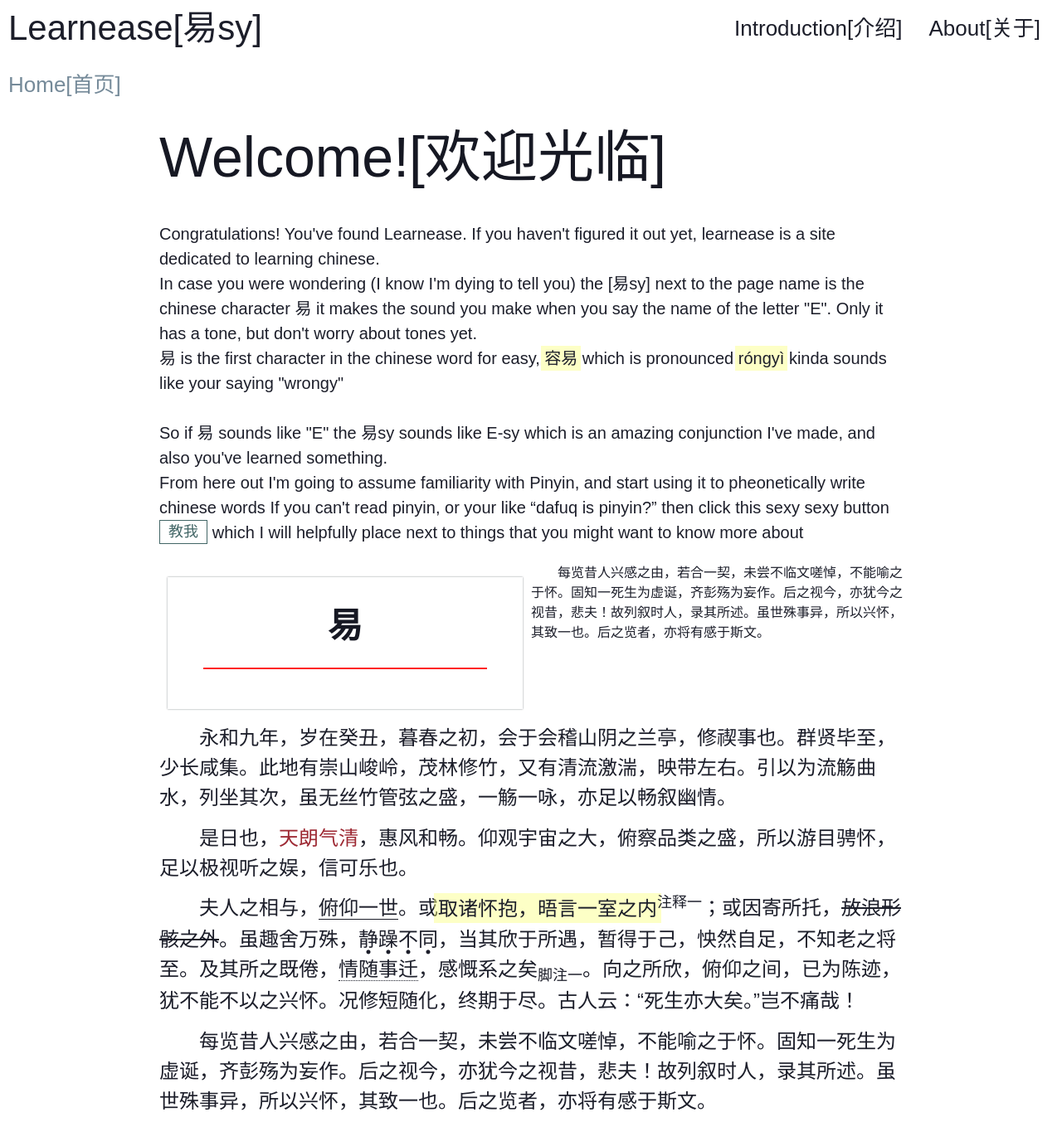
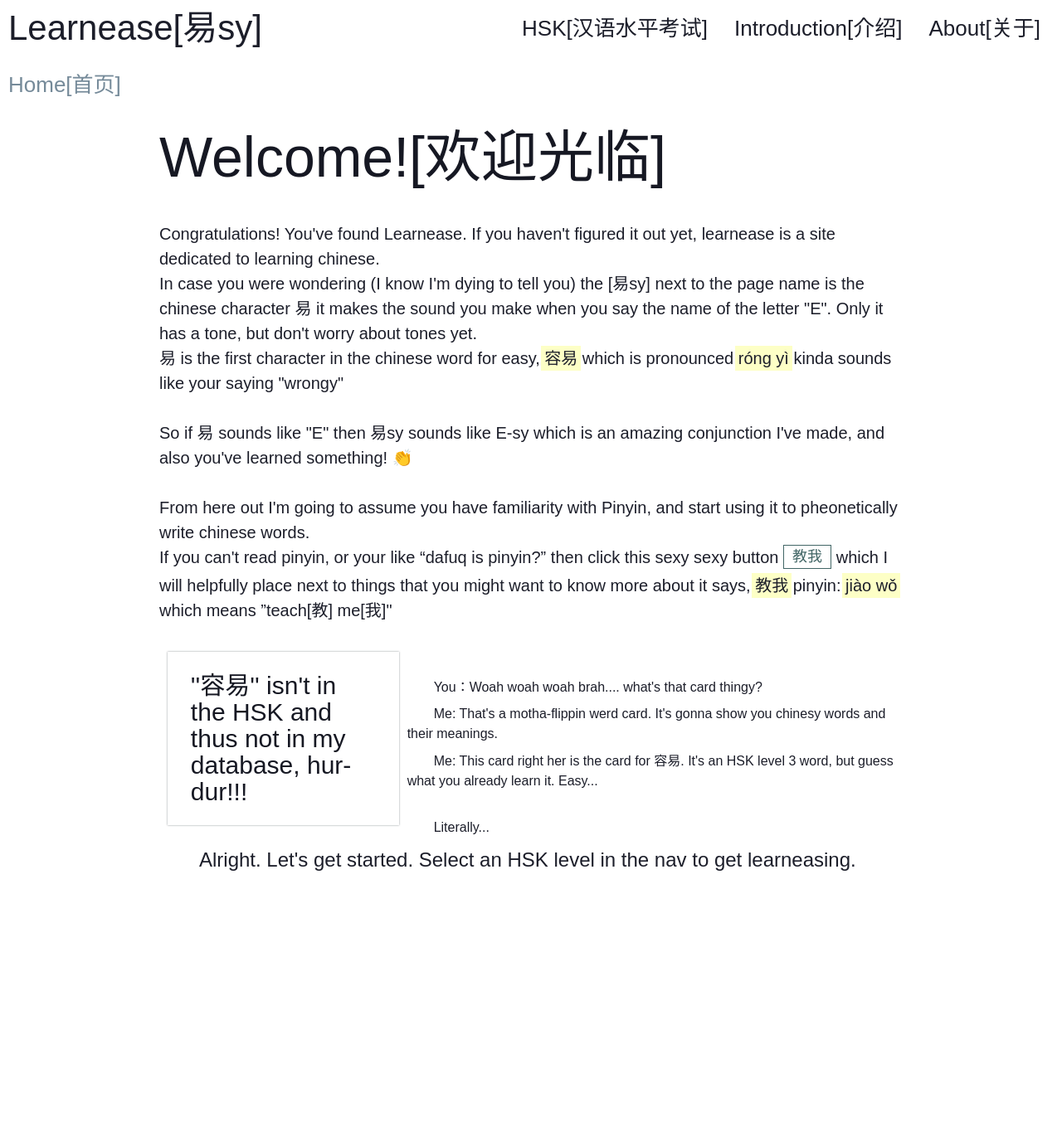
Before and after one commit to owenstranathan/Learnease, a Django app: page / in a window 1280 px wide. Shown: the whole page at 83% size. After the commit the page ends 1050 px from the top, so only its background shows below. Run offline with Django 3.2, Linux system fonts and the light colour scheme; data that the repository does not hold is empty.

Commit message:
Getting it put together

```diff
--- a/config/urls.py
+++ b/config/urls.py
@@ -22,6 +22,7 @@ from words import views as WordsViews
 
 urlpatterns = [
     url(r'^$', WordsViews.home, name="home"),
+    url(r'^pinyin/$', WordsViews.pinyin, name="pinyin"),
     url(r'^words/', include('words.urls')),
     url(r'^admin/', admin.site.urls),
 ]
--- a/templates/base.html
+++ b/templates/base.html
@@ -11,6 +11,16 @@
             <div class="col span-1-1">
                 <nav><a href="#!">Learnease[易sy]</a>
                     <ul class="right">
+                        <li class="dropdown"><a href="#">HSK[汉语水平考试]</a>
+                            <ul>
+                                <li><a href="{% url 'HSK' '1'%}">Level 1[一级]</a></li>
+                                <li><a href="{% url 'HSK' '2'%}">Level 2[二级]</a></li>
+                                <li><a href="{% url 'HSK' '3'%}">Level 3[三级]</a></li>
+                                <li><a href="{% url 'HSK' '4'%}">Level 4[四级]</a></li>
+                                <li><a href="{% url 'HSK' '5'%}">Level 5[五级]</a></li>
+                                <li><a href="{% url 'HSK' '6'%}">Level 6[六级]</a></li>
+                            </ul>
+                        </li>
                         <li class="dropdown"><a href="#!">Introduction[介绍]</a>
                             <ul>
                                 <li><a href="#">What is this[这是什么]</a></li>
--- a/templates/home.html
+++ b/templates/home.html
@@ -13,31 +13,28 @@
 <div id="paragraph">
     <article class="row">
         <p class="lead">Congratulations! You've found Learnease. If you haven't figured it out yet, learnease is a site dedicated to learning chinese.<br>
-        In case you were wondering (I know I'm dying to tell you) the [易sy] next to the page name is the chinese character 易 it makes the sound you make when you say the name of the letter "E". Only it has a tone, but don't worry about tones yet.<br>
-        易 is the first character in the chinese word for easy, <mark>容易</mark> which is pronounced <mark>róngyì</mark> kinda sounds like your saying "wrongy" <br>
+            In case you were wondering (I know I'm dying to tell you) the [易sy] next to the page name is the chinese character 易 it makes the sound you
+            make when you say the name of the letter "E". Only it has a tone, but don't worry about tones yet.<br>
+            易 is the first character in the chinese word for easy, <mark>容易</mark> which is pronounced <mark>róng yì</mark> kinda sounds like your saying "wrongy" <br>
+            <br>
+            So if 易 sounds like "E" then 易sy sounds like E-sy which is an amazing conjunction I've made, and also you've learned something! &#128079;
+            <br><br>
+            From here out I'm going to assume you have familiarity with Pinyin, and start using it to pheonetically write chinese words. <br>
+            If you can't read pinyin, or your like “dafuq is pinyin?” then click this sexy sexy button {% teach_me "pinyin" %}  which I will helpfully place next to things
+            that you might want to know more about it says, <mark>教我</mark> pinyin: <mark>jiào wǒ</mark> which means ”teach[教] me[我]" </p>
+         <div class="col span-1-3 span-tablet-vertical-1-1">
+             {% word_card "容易"%}
+         </div>
          <br>
-        So if 易 sounds like "E" the 易sy sounds like E-sy which is an amazing conjunction I've made, and also you've learned something.
-        <br>From here out I'm going to assume familiarity with Pinyin, and start using it to pheonetically write chinese words
-         If you can't read pinyin, or your like “dafuq is pinyin?” then click this sexy sexy button {% teach_me "#" %}  which I will helpfully place next to things that you might want to know more about </p>
-        <div class="col span-1-2 span-tablet-vertical-1-1">
-          <div class="doc doc-red-head">
-            <div class="doc-title">
-              <h2>易</h2>
-            </div>
-            <div class="doc-content">
-              <article>
-              </article>
-            </div>
-          </div>
-        </div>
-
-        <p>每览昔人兴感之由，若合一契，未尝不临文嗟悼，不能喻之于怀。固知一死生为虚诞，齐彭殇为妄作。后之视今，亦犹今之视昔，悲夫！故列叙时人，录其所述。虽世殊事异，所以兴怀，其致一也。后之览者，亦将有感于斯文。</p>
+         <br>
+        <p> You：Woah woah woah brah.... what's that card thingy?</p>
+        <p> Me: That's a motha-flippin werd card. It's gonna show you chinesy words and their meanings.</p>
+        <p> Me: This card right her is the card for 容易. It's an HSK level 3 word, but guess what you already learn it. Easy...</p>
+        <br>
+        <p> Literally... </p>
     </article>
     <article class="row responsive-text">
-        <p>永和九年，岁在癸丑，暮春之初，会于会稽山阴之兰亭，修禊事也。群贤毕至，少长咸集。此地有崇山峻岭，茂林修竹，又有清流激湍，映带左右。引以为流觞曲水，列坐其次，虽无丝竹管弦之盛，一觞一咏，亦足以畅叙幽情。</p>
-        <p>是日也，<a href="#">天朗气清</a>，惠风和畅。仰观宇宙之大，俯察品类之盛，所以游目骋怀，足以极视听之娱，信可乐也。</p>
-        <p>夫人之相与，<u>俯仰一世</u>。或<mark>取诸怀抱，晤言一室之内</mark><sup>注释一</sup>；或因寄所托，<del>放浪形骸之外</del>。虽趣舍万殊，<em>静躁不同</em>，当其欣于所遇，暂得于己，怏然自足，不知老之将至。及其所之既倦，<abbr>情随事迁</abbr>，感慨系之矣<sub>脚注一</sub>。向之所欣，俯仰之间，已为陈迹，犹不能不以之兴怀。况修短随化，终期于尽。古人云：“死生亦大矣。”岂不痛哉！</p>
-        <p>每览昔人兴感之由，若合一契，未尝不临文嗟悼，不能喻之于怀。固知一死生为虚诞，齐彭殇为妄作。后之视今，亦犹今之视昔，悲夫！故列叙时人，录其所述。虽世殊事异，所以兴怀，其致一也。后之览者，亦将有感于斯文。</p>
+        <p> Alright. Let's get started. Select an HSK level in the nav to get learneasing.</p>
     </article>
 </div>
 
--- a/words/templatetags/word_extras.py
+++ b/words/templatetags/word_extras.py
@@ -1,12 +1,35 @@
 from django import template
 from django.utils.html import mark_safe
+
+from words.models import Word
 
 register = template.Library()
 
 
 @register.simple_tag
-def word_card(word):
-    pass
+def word_card(simplified):
+    word = Word.objects.filter(simplified_chinese=simplified)
+    word = word.first()
+    if not word:
+        return mark_safe(("<div class='doc doc-red-head'>" +
+                    "<h3>''{0}'' isn't in the HSK and thus not in my database, hur-dur!!!</h6>".format(simplified) +
+                "</div>"
+                ))
+    return mark_safe(
+        ("<div class='doc doc-red-head'>" +
+                "<div class='doc-title'>" +
+                    "<h2>{0}</h2>".format(word.simplified_chinese) +
+                "</div>" +
+                "<div class='doc-content'>" +
+                    "<article>" +
+                        "<p>simplified: {0}</p>".format(word.simplified_chinese) +
+                        "<p>traditional: {0}</p>".format(word.traditional_chinese) +
+                        "<p>pinyin: {0}</p>".format(word.tonal_pinyin) +
+                        "<p>what mean: {0}</p>".format(word.definition) +
+                    "</article>" +
+                "</div>" +
+            "</div>")
+    )
 
 
 @register.simple_tag
--- a/words/views.py
+++ b/words/views.py
@@ -14,6 +14,8 @@ def lookup(request):
 def home(request):
     return render(request, "home.html")
 
+def pinyin(request):
+    return render(request, "pinyin.html")
 
 def index(request):
     words = Word.objects.all()
```
Also changed, not shown: templates/pinyin.html (added, +16 -0 lines).
